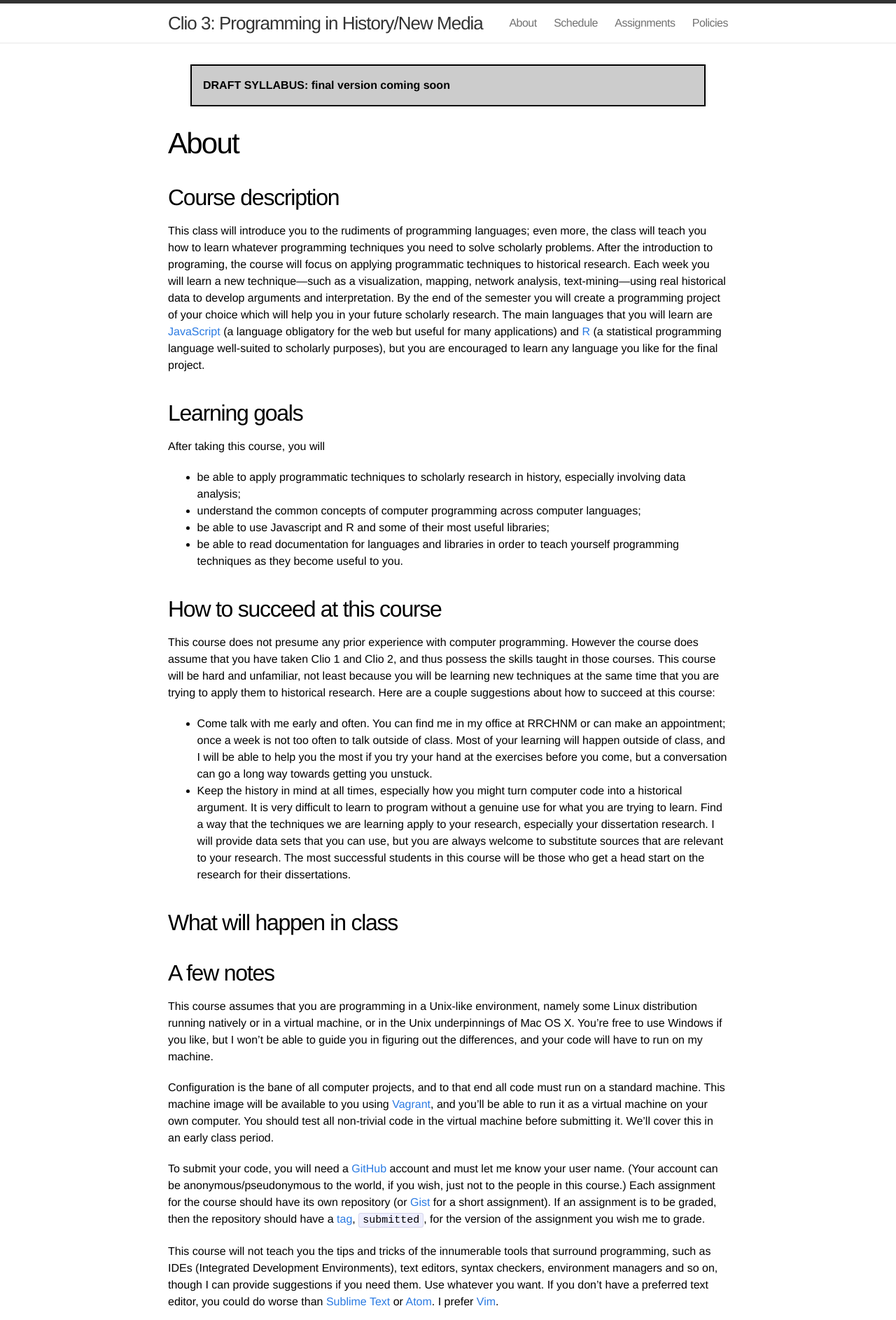
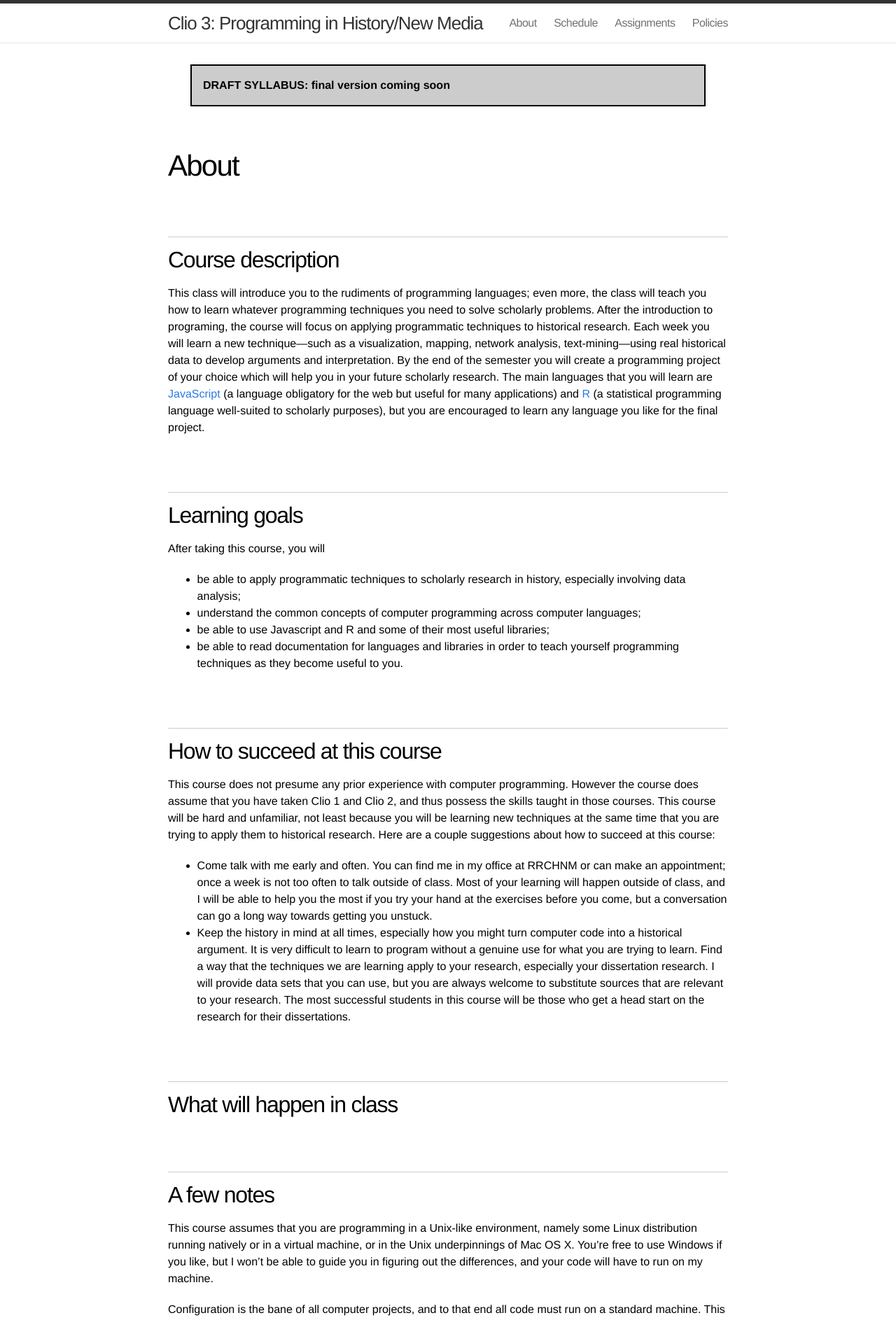
Before and after one commit to leeanncafferata/clio3-syllabus, a Jekyll site: the page built from source/index.md, in a window 1280 px wide. Shown: the top 1886 px of the page at 70% size. Built offline with Jekyll 4.4.1, drawn with Linux system fonts in a browser that asks for light colours.

Commit message:
Separate weeks on syllabus

```diff
--- a/source/css/main.css
+++ b/source/css/main.css
@@ -418,5 +418,11 @@ a:visited { color: #205caa; }
   padding: 1em;
   border: 2px solid black;
   background-color: #ccc;
-  margin: 0 2em 2em 2em;
+  margin: 0 2em 4em 2em;
 }
+
+.post-content h2 {
+  border-top: #ccc solid 1px;
+  padding-top: 1rem;
+  margin-top: 5rem;
+}
```
